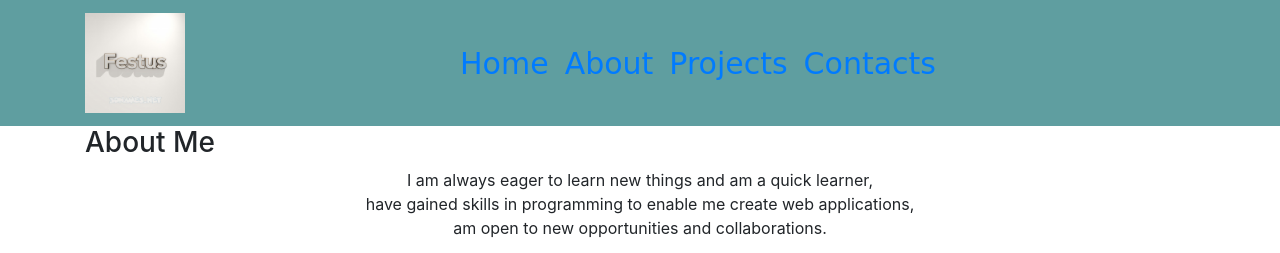
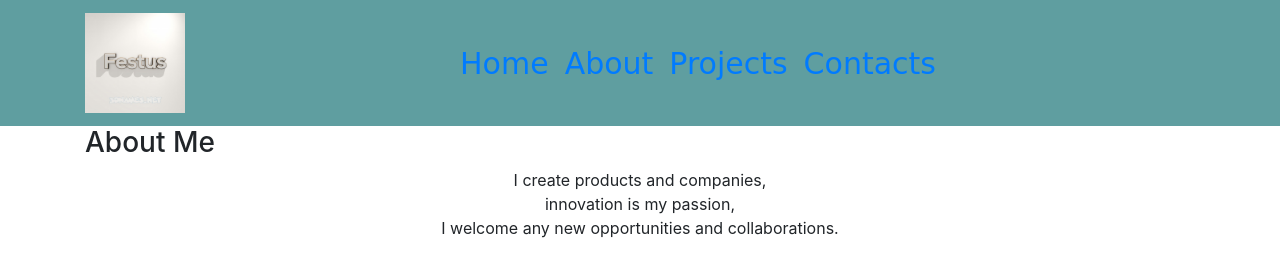
Before and after one commit to FestusMutie/portfolio, a Django app: page /about in a window 1280 px wide. Shown: the top 253 px of the page. Run offline with Django 3.2, Linux system fonts and the light colour scheme; some libraries are stand-ins or nearby versions.

Commit message:
add profile description

```diff
--- a/mainapp/templates/about.html
+++ b/mainapp/templates/about.html
@@ -4,7 +4,7 @@
 <div class="container">
     <div class="my-self">
         <h3>About Me</h3>
-        <p style="text-align:center;">I am always eager to learn new things and am a quick learner,<br>have gained skills in programming to enable me create web applications,<br> am open to new opportunities and collaborations.</p>
+        <p style="text-align:center;">I create products and companies,<br>innovation is my passion,<br> I welcome any new opportunities and collaborations.</p>
         <p><img src="/static/images/IMG_3871.JPG" alt="" width="300px" height="300px" class="img-responsive rounded-circle"></p>
     </div>
 {% endblock %}
```
